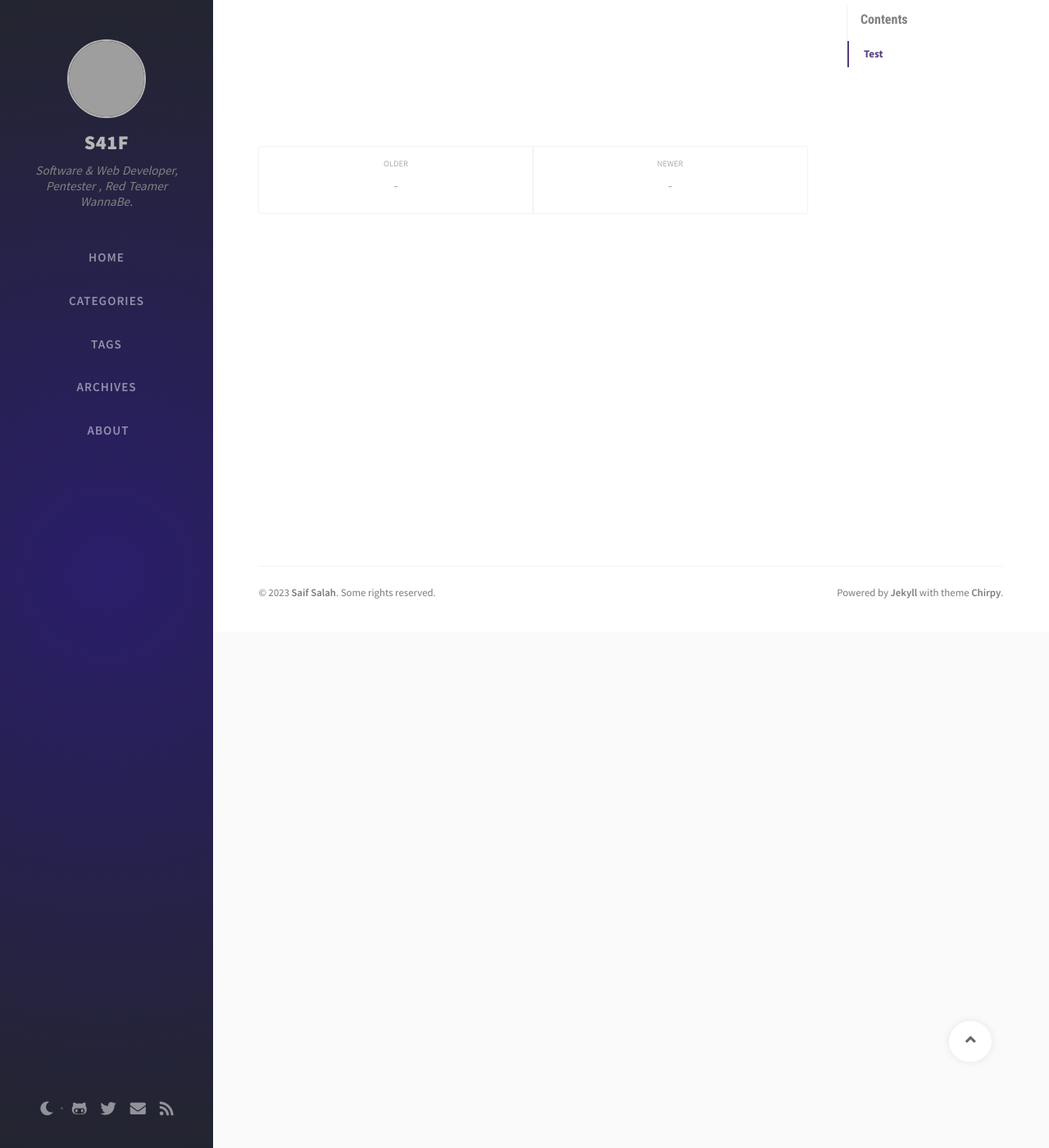
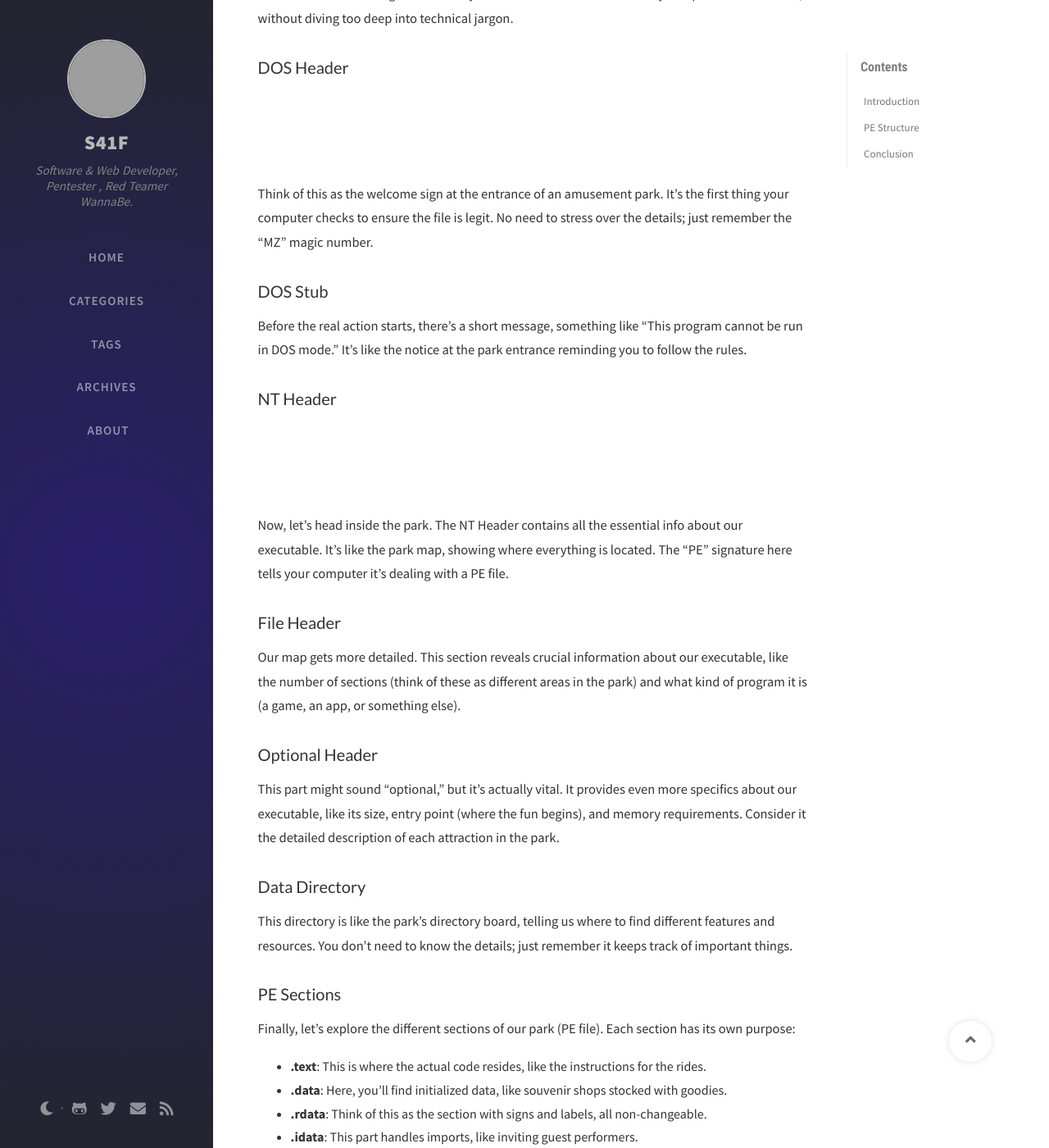
Before and after one commit to SaifSalah/saifsalah.github.io, a Jekyll site: the page built from _posts/2020-04-09-Test.md, in a window 1280 px wide and 1400 px high, scrolled down 630 px. Shown: the whole window at 82% size. Built offline with Jekyll 4.4.1, drawn with Linux system fonts in a browser that asks for light colours; nearby versions of some CDN libraries; comment, search, counter and statistics services are not loaded; some of the changed text lies outside the part shown; grey boxes are pictures that could not be loaded.

Commit message:
Update 2020-04-09-Test.md

`````diff
--- a/_posts/2020-04-09-Test.md
+++ b/_posts/2020-04-09-Test.md
@@ -1,15 +1,61 @@
 ---
-title: TEST
+title: Understanding Portable Executable (PE) File Structure
 author: Saif Salah
-date: 2020-04-09
-categories: [HTB,Traverxec]
-tags: [Tag1,Tag2,Tag3,Tag4]
+date: 2023-08-09
+categories: [RedTeam,Malware Dev]
+tags: [SysInternal,Windows,RedTeam,SoftwareDev]
 ---
 
 
-## Test
+# Understanding Portable Executable (PE) File Structure for Beginners
 
-```
-test
+## Introduction
 
-````
+If you've ever wondered what makes your Windows programs tick, you're in the right place. In this article, we'll delve into the world of Portable Executable (PE) files, the backbone of Windows executables. While it might sound technical, don't worry; we'll break it down in a way that even non-techies can grasp.
+
+## PE Structure
+
+Imagine a PE file as a blueprint for your favorite video game. It contains all the instructions and data needed to run the game smoothly. Let's take a closer look at the key components of a PE file, without diving too deep into technical jargon.
+
+### DOS Header
+
+![Sonny and Mariel high fiving.](https://www.oreilly.com/api/v2/epubs/9781788997409/files/assets/a17ffeb2-9fe2-4701-af66-9c50e214d1f7.png)
+
+Think of this as the welcome sign at the entrance of an amusement park. It's the first thing your computer checks to ensure the file is legit. No need to stress over the details; just remember the "MZ" magic number.
+
+### DOS Stub
+
+Before the real action starts, there's a short message, something like "This program cannot be run in DOS mode." It's like the notice at the park entrance reminding you to follow the rules.
+
+### NT Header
+
+![NT HEADER IMAGE](https://miro.medium.com/v2/resize:fit:577/1*TzepNt9CiHKyR22r1BM4dg.png)
+
+Now, let's head inside the park. The NT Header contains all the essential info about our executable. It's like the park map, showing where everything is located. The "PE" signature here tells your computer it's dealing with a PE file.
+
+### File Header
+
+Our map gets more detailed. This section reveals crucial information about our executable, like the number of sections (think of these as different areas in the park) and what kind of program it is (a game, an app, or something else).
+
+### Optional Header
+
+This part might sound "optional," but it's actually vital. It provides even more specifics about our executable, like its size, entry point (where the fun begins), and memory requirements. Consider it the detailed description of each attraction in the park.
+
+### Data Directory
+
+This directory is like the park's directory board, telling us where to find different features and resources. You don't need to know the details; just remember it keeps track of important things.
+
+### PE Sections
+
+Finally, let's explore the different sections of our park (PE file). Each section has its own purpose:
+
+- **.text**: This is where the actual code resides, like the instructions for the rides.
+- **.data**: Here, you'll find initialized data, like souvenir shops stocked with goodies.
+- **.rdata**: Think of this as the section with signs and labels, all non-changeable.
+- **.idata**: This part handles imports, like inviting guest performers.
+- **.reloc**: It ensures everything fits together, like adjusting rides' positions.
+- **.rsrc**: This is where resources like images and sounds are stored, just like the park's decorations.
+
+## Conclusion
+
+See? Understanding PE files isn't as daunting as it seems. Think of it like exploring an amusement park, with different sections, maps, and directions. Knowing a bit about PE files can help you appreciate the inner workings of your Windows software, even if you're not a tech wizard. Stay curious, and keep exploring the fascinating world of technology!
`````
